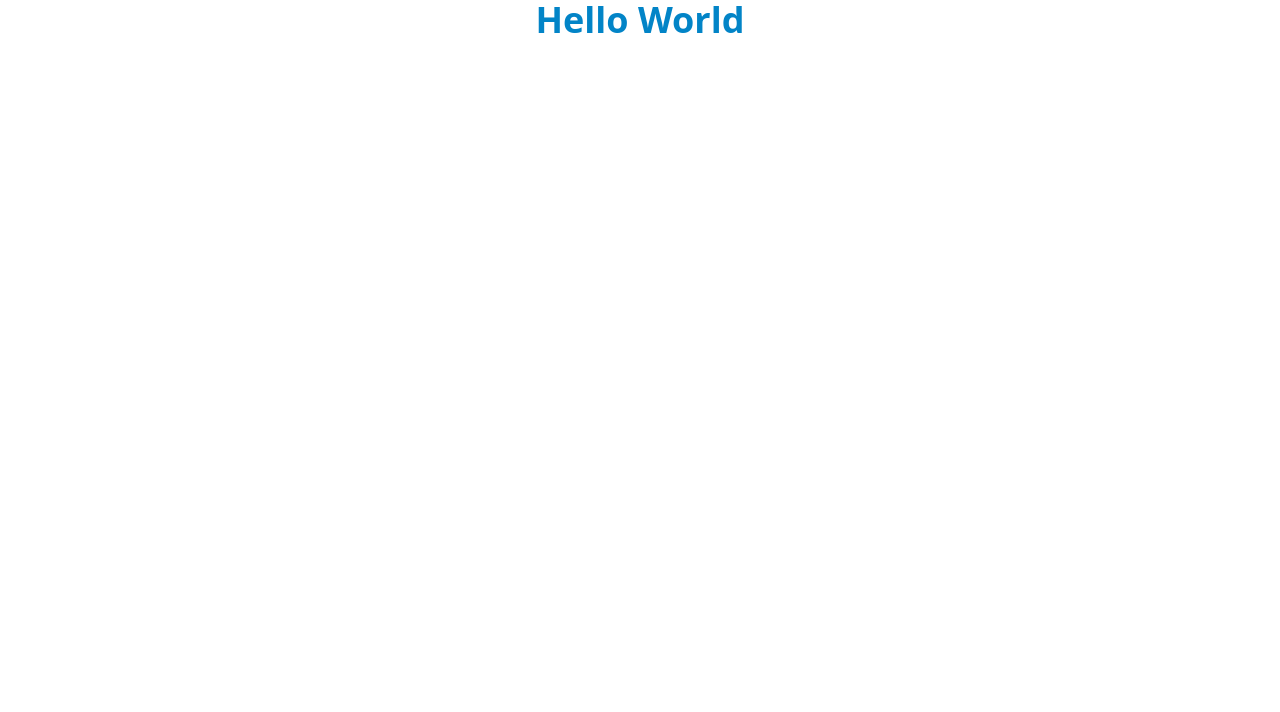
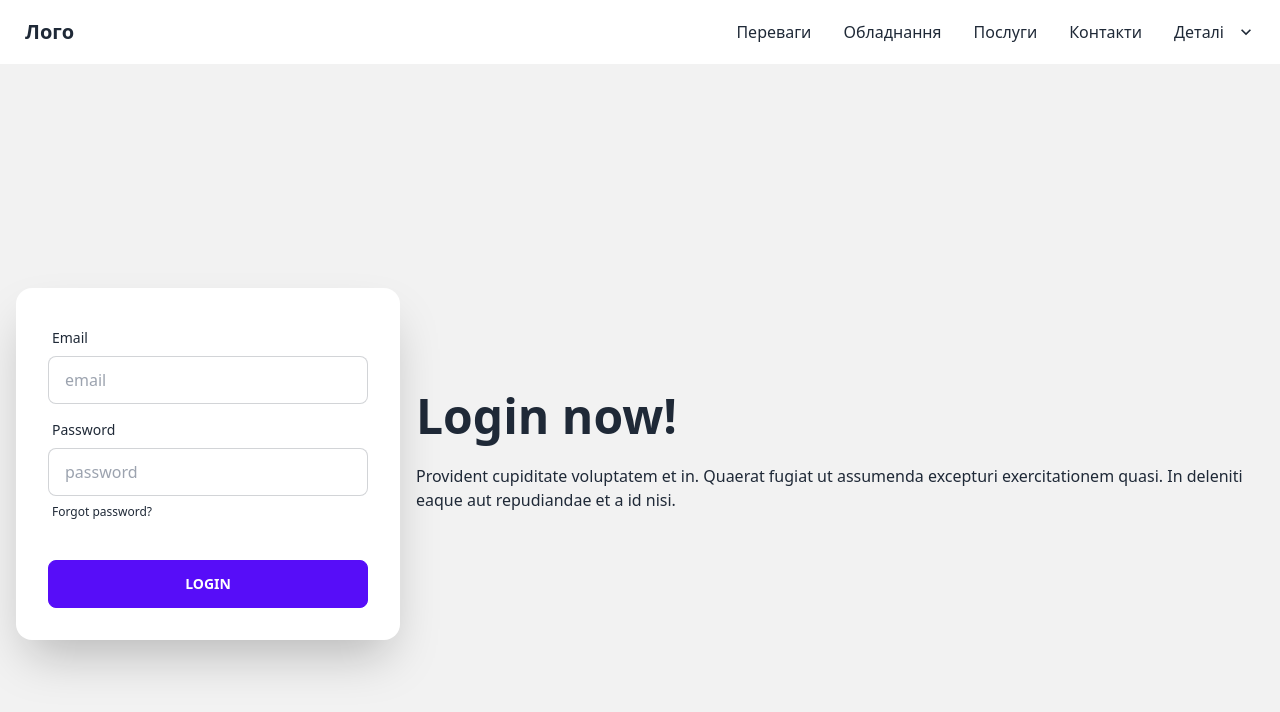
Before and after one commit to serhiipetrash/LP-video, a website built with Vite: page index.html in a window 1280 px wide. Built offline with nearby package versions, Linux system fonts and the light colour scheme.

Commit message:
add navbar

```diff
--- a/index.html
+++ b/index.html
@@ -8,7 +8,90 @@
     <link rel="stylesheet" href="/src/input.css" />
   </head>
   <body>
-    <h1 class="text-4xl font-bold text-sky-600 text-center">Hello World</h1>
+    <!-- navbar -->
+    <div class="navbar bg-base-100">
+      <div class="flex-1">
+        <a class="btn btn-ghost normal-case text-xl">Лого</a>
+      </div>
+      <div class="flex-none">
+        <ul class="menu menu-horizontal p-0">
+          <li><a>Переваги</a></li>
+          <li><a>Обладнання</a></li>
+          <li><a>Послуги</a></li>
+          <li><a>Контакти</a></li>
+          <li tabindex="0">
+            <a>
+              Деталі
+              <svg
+                class="fill-current"
+                xmlns="http://www.w3.org/2000/svg"
+                width="20"
+                height="20"
+                viewBox="0 0 24 24"
+              >
+                <path
+                  d="M7.41,8.58L12,13.17L16.59,8.58L18,10L12,16L6,10L7.41,8.58Z"
+                />
+              </svg>
+            </a>
+            <ul class="p-2 bg-base-100">
+              <li><a>Submenu 1</a></li>
+              <li><a>Submenu 2</a></li>
+            </ul>
+          </li>
+        </ul>
+      </div>
+    </div>
+
+    <!-- end navbar -->
+
+    <!-- Hero section -->
+    <div class="hero min-h-screen bg-base-200">
+      <div class="hero-content flex-col lg:flex-row-reverse">
+        <div class="text-center lg:text-left">
+          <h1 class="text-5xl font-bold">Login now!</h1>
+          <p class="py-6">
+            Provident cupiditate voluptatem et in. Quaerat fugiat ut assumenda
+            excepturi exercitationem quasi. In deleniti eaque aut repudiandae et
+            a id nisi.
+          </p>
+        </div>
+        <div class="card flex-shrink-0 w-full max-w-sm shadow-2xl bg-base-100">
+          <div class="card-body">
+            <div class="form-control">
+              <label class="label">
+                <span class="label-text">Email</span>
+              </label>
+              <input
+                type="text"
+                placeholder="email"
+                class="input input-bordered"
+              />
+            </div>
+            <div class="form-control">
+              <label class="label">
+                <span class="label-text">Password</span>
+              </label>
+              <input
+                type="text"
+                placeholder="password"
+                class="input input-bordered"
+              />
+              <label class="label">
+                <a href="#" class="label-text-alt link link-hover"
+                  >Forgot password?</a
+                >
+              </label>
+            </div>
+            <div class="form-control mt-6">
+              <button class="btn btn-primary">Login</button>
+            </div>
+          </div>
+        </div>
+      </div>
+    </div>
+
+    <!-- end Hero section -->
 
     <div id="app"></div>
     <script type="module" src="/main.js"></script>
```
